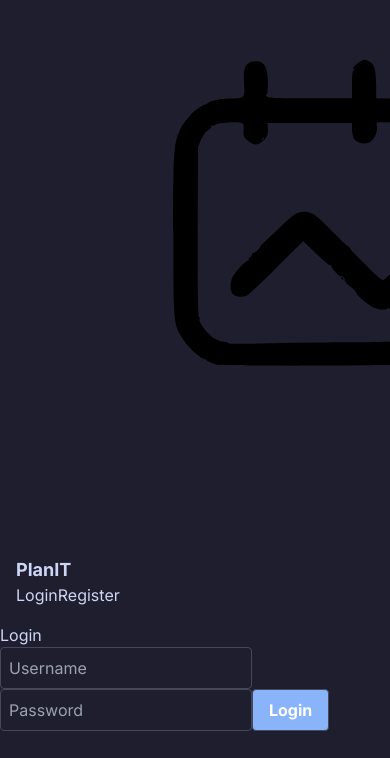
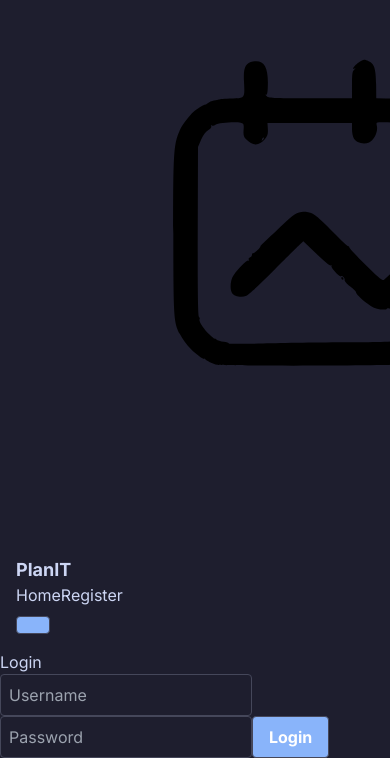
Before and after one commit to Dhafinhs/PlanIT, a React (Vite) app in the folder frontend/: page /login in a window 390 px wide. Shown: the part 127-885 px from the top of the page. Before the commit the page ends 858 px from the top, so only its background shows below. Built offline with nearby package versions, Linux system fonts and the light colour scheme.

Commit message:
Responsive navbar on progress

```diff
--- a/frontend/src/components/Navbar.jsx
+++ b/frontend/src/components/Navbar.jsx
@@ -1,9 +1,12 @@
 import { Link, useNavigate } from 'react-router-dom';
 import logo from '/logo.svg'; // Import logo.svg
+import { useState } from 'react';
 
 function Navbar() {
 const navigate = useNavigate();
 const token = localStorage.getItem('token');
+
+const [open, setOpen] = useState(false);
 
 const handleLogout = () => {
     localStorage.removeItem('token');
@@ -12,7 +15,7 @@ function Navbar() {
 
 return (
     <nav className="bg-[#302d41] text-[#cdd6f4] p-4 shadow-md">
-      <div className="container mx-auto flex justify-between items-center">
+        <div className="container mx-auto flex flex-col justify-between items-center">
             {/* Logo and Title */}
             <div className="flex items-center space-x-3 logo-container">
                 {/* SVG Pakai Manual biar bisa ganti warna */}
@@ -73,24 +76,55 @@ function Navbar() {
             </div>
 
             {/* Navigation Links */}
-        <div className="space-x-4">
-          {token ? (
-            <>
-              <Link to="/" className="hover:text-[#89b4fa] transition duration-300">Home</Link>
-              <Link to="/schedules" className="hover:text-[#89b4fa] transition duration-300">Schedules</Link>
-              <Link to="/friends" className="hover:text-[#89b4fa] transition duration-300">Friends</Link>
-              <button onClick={handleLogout} className="hover:underline hover:text-[#89b4fa] transition duration-300">Logout</button>
-            </>
-          ) : (
-            <>
-              <Link to="/login" className="hover:text-[#89b4fa] transition duration-300">Login</Link>
-              <Link to="/register" className="hover:text-[#89b4fa] transition duration-300">Register</Link>
-            </>
-          )}
+            <div className='space-x-4 hidden sm:block'>
+                {
+                    (token ? navLoggedIn : navLoggedOut).map(({to, text}) => {
+                        return (
+                            <NavItem to={to} text={text}/>
+                        )
+                    })
+
+                }
+                {token && <button onClick={handleLogout} className="hover:underline hover:text-[#89b4fa] transition duration-300">Logout</button>}
             </div>
+            <button className='block sm:hidden h-8 w-8' onClick={() => {setOpen(!open)}}>
+
+            </button>
         </div>
     </nav>
 );
 }
 
+const navLoggedIn = [
+    {
+        to: "/",
+        text: "Home"
+    },
+    {
+        to: "/friends",
+        text: "Friends"
+    },
+    {
+        to: "/schedules",
+        text: "Schedules"
+    },
+]
+
+const navLoggedOut = [
+    {
+        to: "/login",
+        text: "Home"
+    },
+    {
+        to: "/register",
+        text: "Register"
+    },
+]
+
+function NavItem({ to, text }) {
+    return (
+        <Link to={to} className='hover:text-[#89b4fa] transition duration-300'>{ text }</Link>
+    )
+}
+
 export default Navbar;
```
Lines whose indentation alone changed are shown as unchanged.
